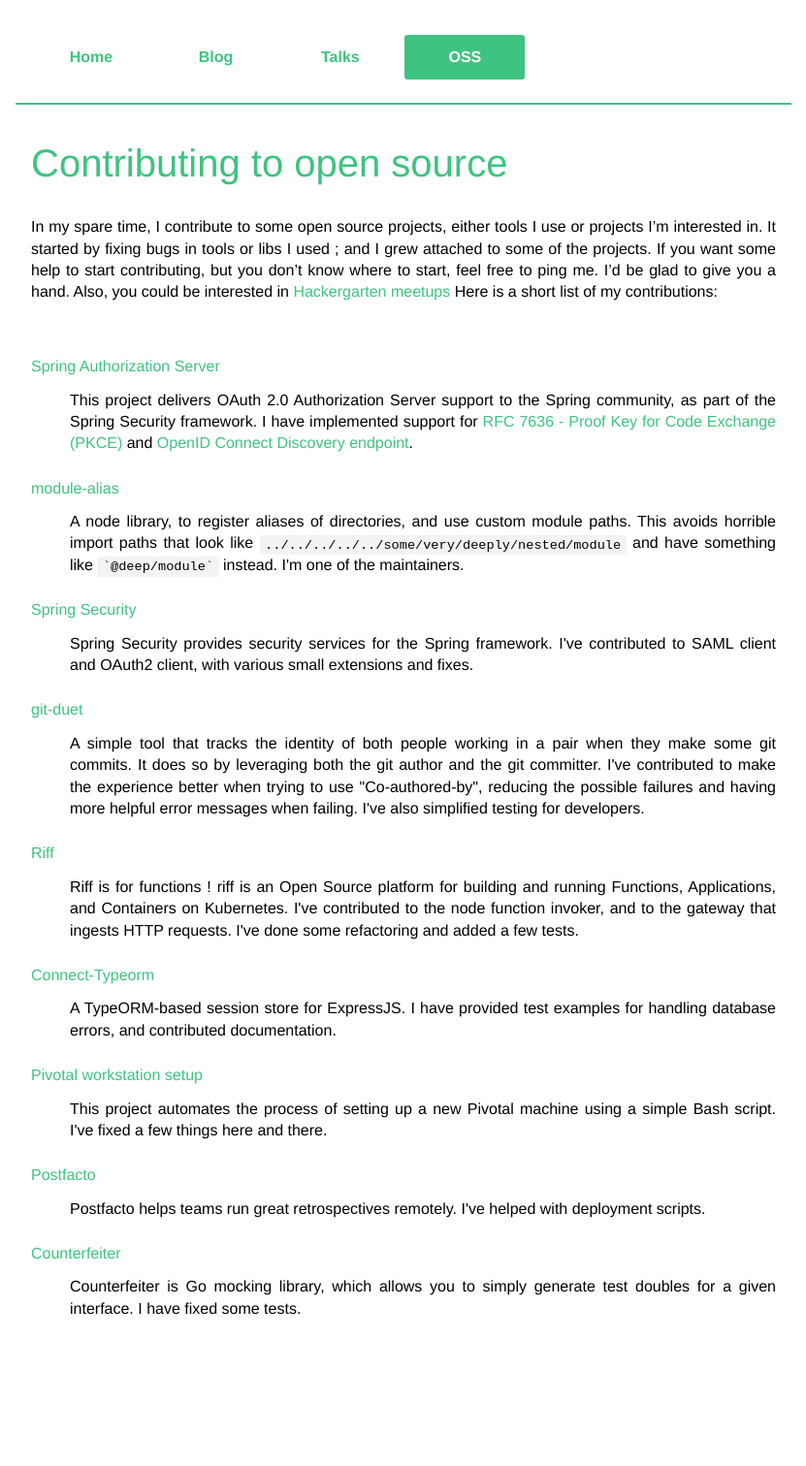
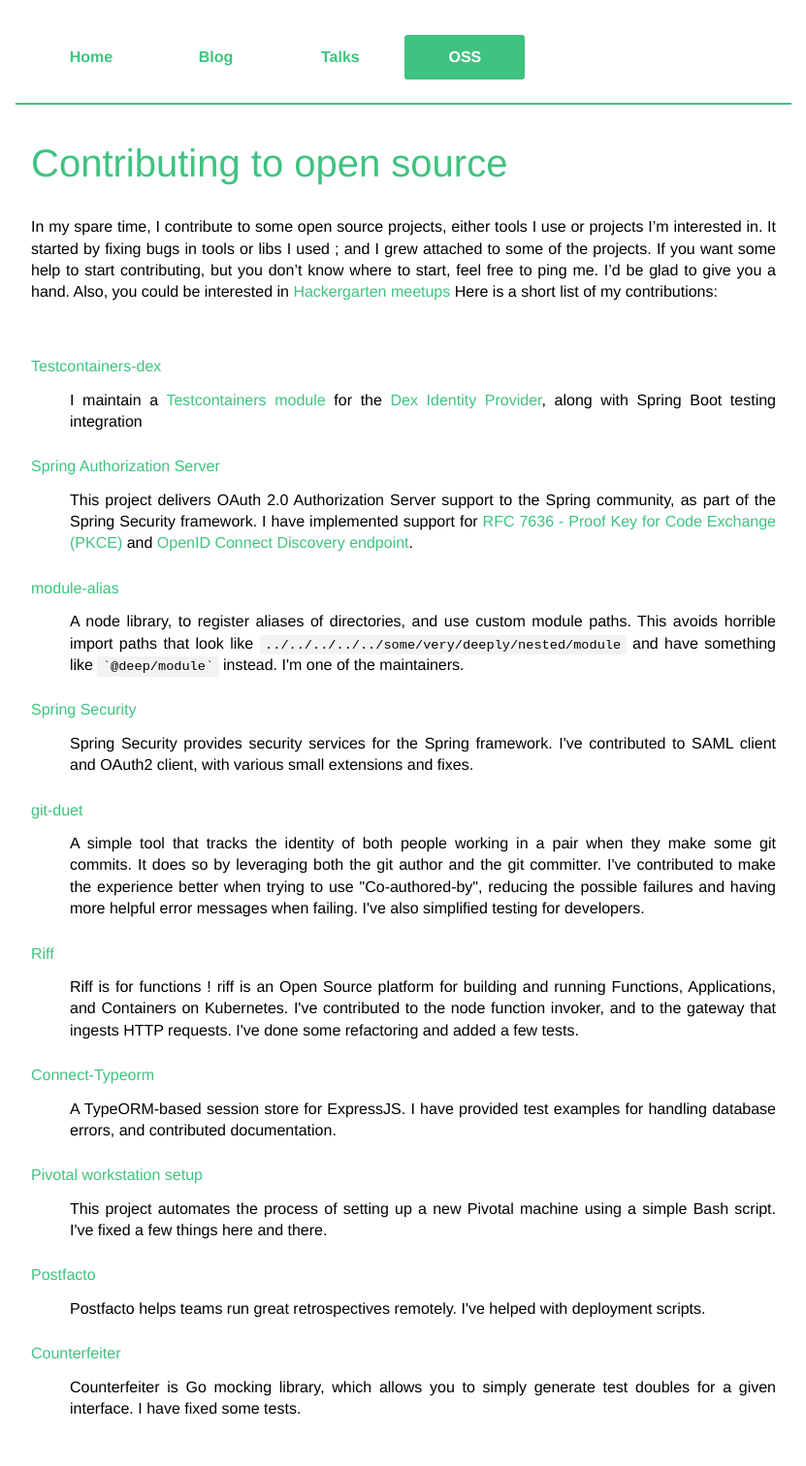
Before and after one commit to Kehrlann/kehrlann.github.io, a Jekyll site: the page built from oss.md, in a window 1280 px wide. Shown: the whole page at 97% size, without its empty margins (224-1055 px from the left). Built offline with Jekyll 4.4.1, drawn with Linux system fonts in a browser that asks for light colours; before the commit the page ends 1409 px from its top, so only the background shows below that.

Commit message:
oss: add testcontainers-dex

```diff
--- a/oss.md
+++ b/oss.md
@@ -18,6 +18,11 @@
 <br>
 
 <dl class="roomy-list">
+  <dt><a href="https://github.com/Kehrlann/testcontainers-dex" target="_blank" rel="noopener">Testcontainers-dex</a></dt>
+  <dd>I maintain a <a href="https://testcontainers.com/modules/dex/" target="_blank" rel="noopener">Testcontainers module</a>
+  for the <a href="https://dexidp.io" target="_blank" rel="noopener">Dex Identity Provider</a>, along with Spring Boot testing
+  integration</dd>
+
   <dt><a href="https://github.com/spring-projects/spring-authorization-server" target="_blank" rel="noopener">Spring Authorization Server</a></dt>
   <dd>This project delivers OAuth 2.0 Authorization Server support to the Spring community, as part of the Spring Security framework. I have implemented support for <a href="https://tools.ietf.org/html/rfc7636" target="_blank" rel="noopener">RFC 7636 - Proof Key for Code Exchange (PKCE)</a> and <a href="https://openid.net/specs/openid-connect-discovery-1_0.html" target="_blank" rel="noopener">OpenID Connect Discovery endpoint</a>.</dd>
 
```
